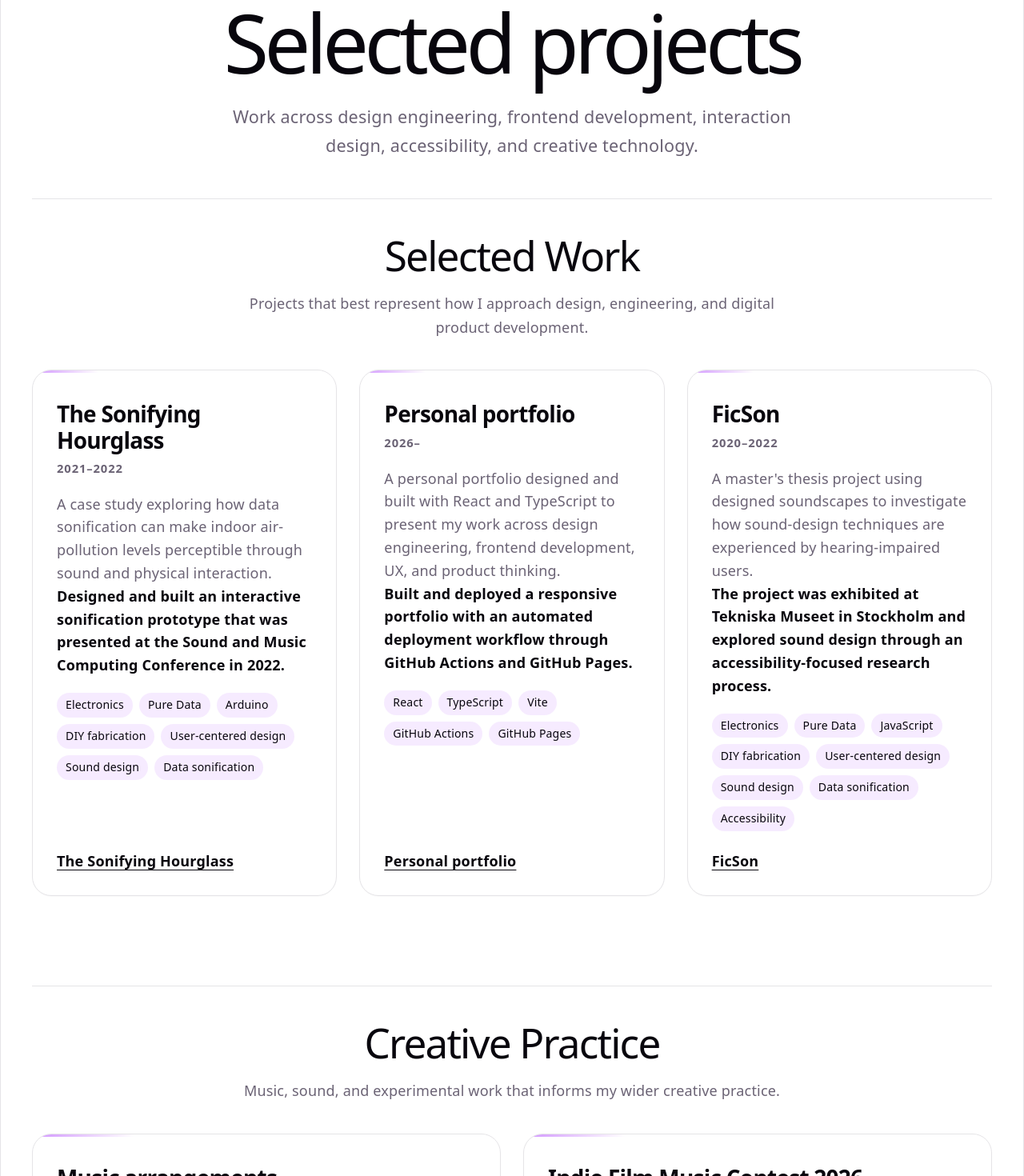
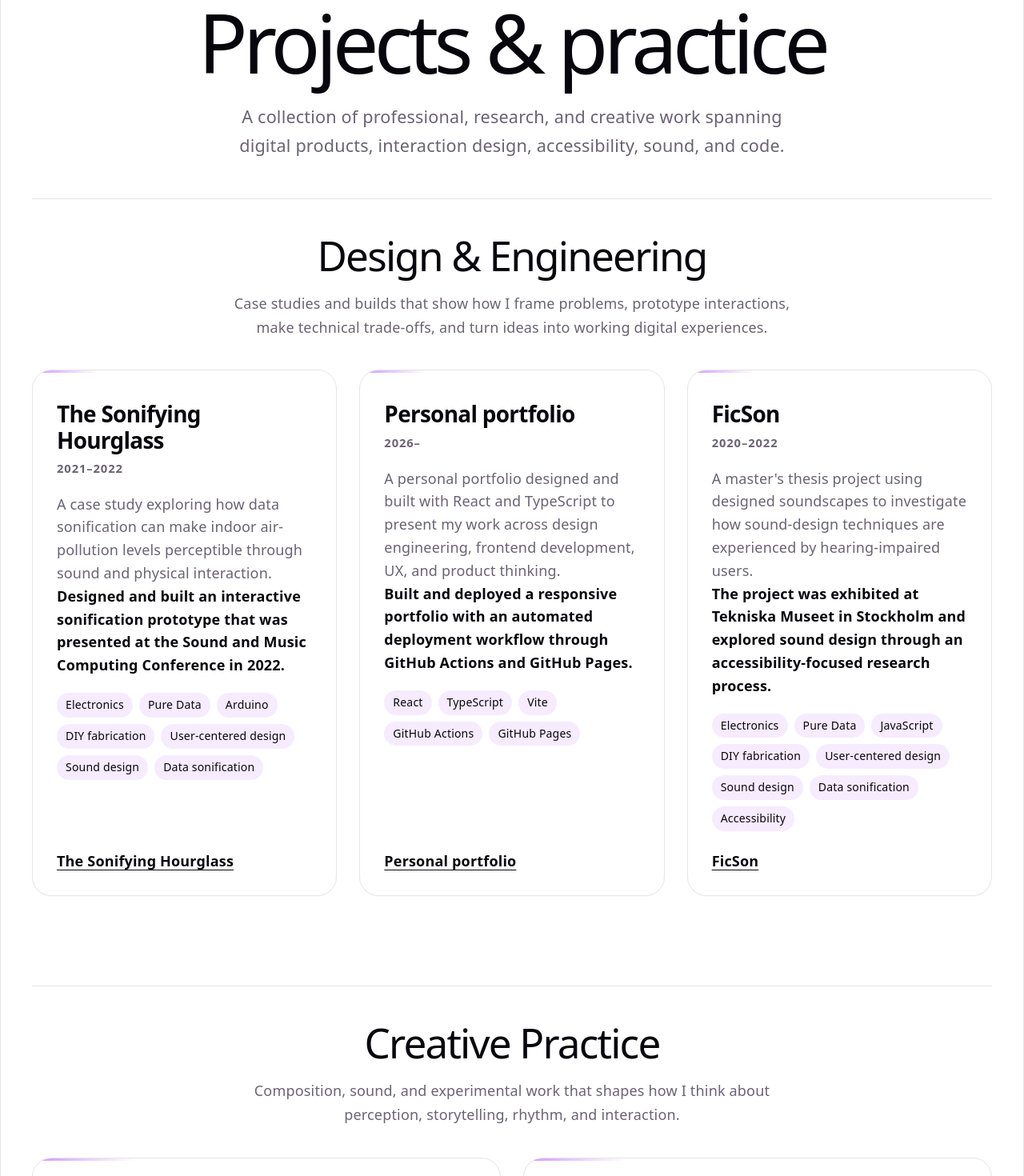
Before and after one commit to CarloBarone-info/website, a React (Vite) app: page /#/projects in a window 1280 px wide. Shown: the part 140-1610 px from the top of the page at 80% size. Built offline with nearby package versions, Linux system fonts and the light colour scheme.

Commit message:
content: clarify project section hierarchy

```diff
--- a/src/components/lists/ProjectList.tsx
+++ b/src/components/lists/ProjectList.tsx
@@ -8,20 +8,21 @@ export function ProjectList() {
   return (
     <div className="projects">
       <header className="projectsHeader">
-        <p className="eyebrow">Work</p>
-        <h1>Selected projects</h1>
+        <p className="eyebrow">Portfolio</p>
+        <h1>Projects &amp; practice</h1>
         <p className="projectsIntro">
-          Work across design engineering, frontend development, interaction
-          design, accessibility, and creative technology.
+          A collection of professional, research, and creative work spanning
+          digital products, interaction design, accessibility, sound, and code.
         </p>
       </header>
 
       <section className="projectSection">
         <div className="projectSectionHeader">
-          <h2>Selected Work</h2>
+          <h2>Design &amp; Engineering</h2>
           <p>
-            Projects that best represent how I approach design, engineering,
-            and digital product development.
+            Case studies and builds that show how I frame problems, prototype
+            interactions, make technical trade-offs, and turn ideas into
+            working digital experiences.
           </p>
         </div>
 
@@ -36,8 +37,8 @@ export function ProjectList() {
         <div className="projectSectionHeader">
           <h2>Creative Practice</h2>
           <p>
-            Music, sound, and experimental work that informs my wider creative
-            practice.
+            Composition, sound, and experimental work that shapes how I think
+            about perception, storytelling, rhythm, and interaction.
           </p>
         </div>
 
```
